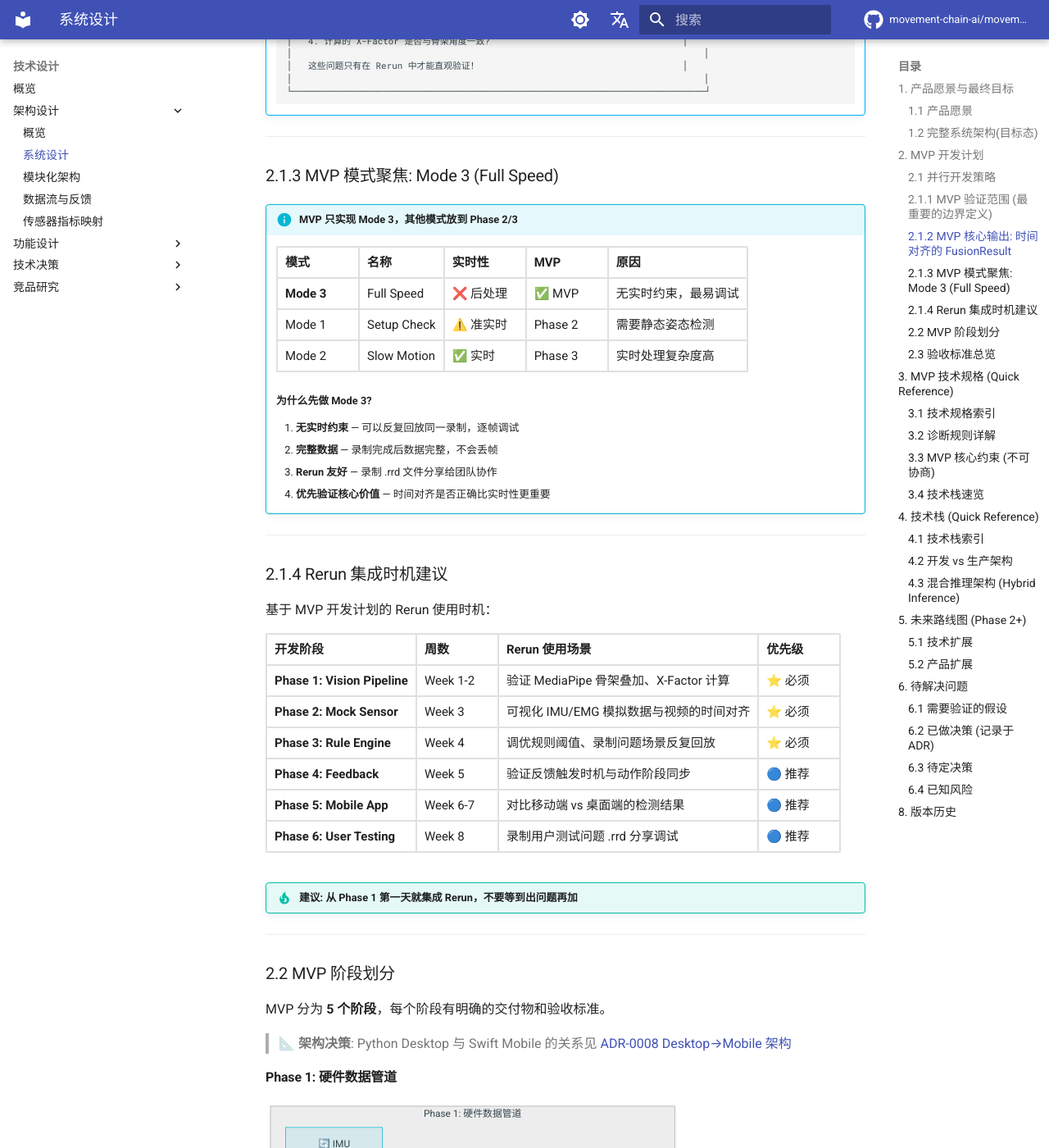
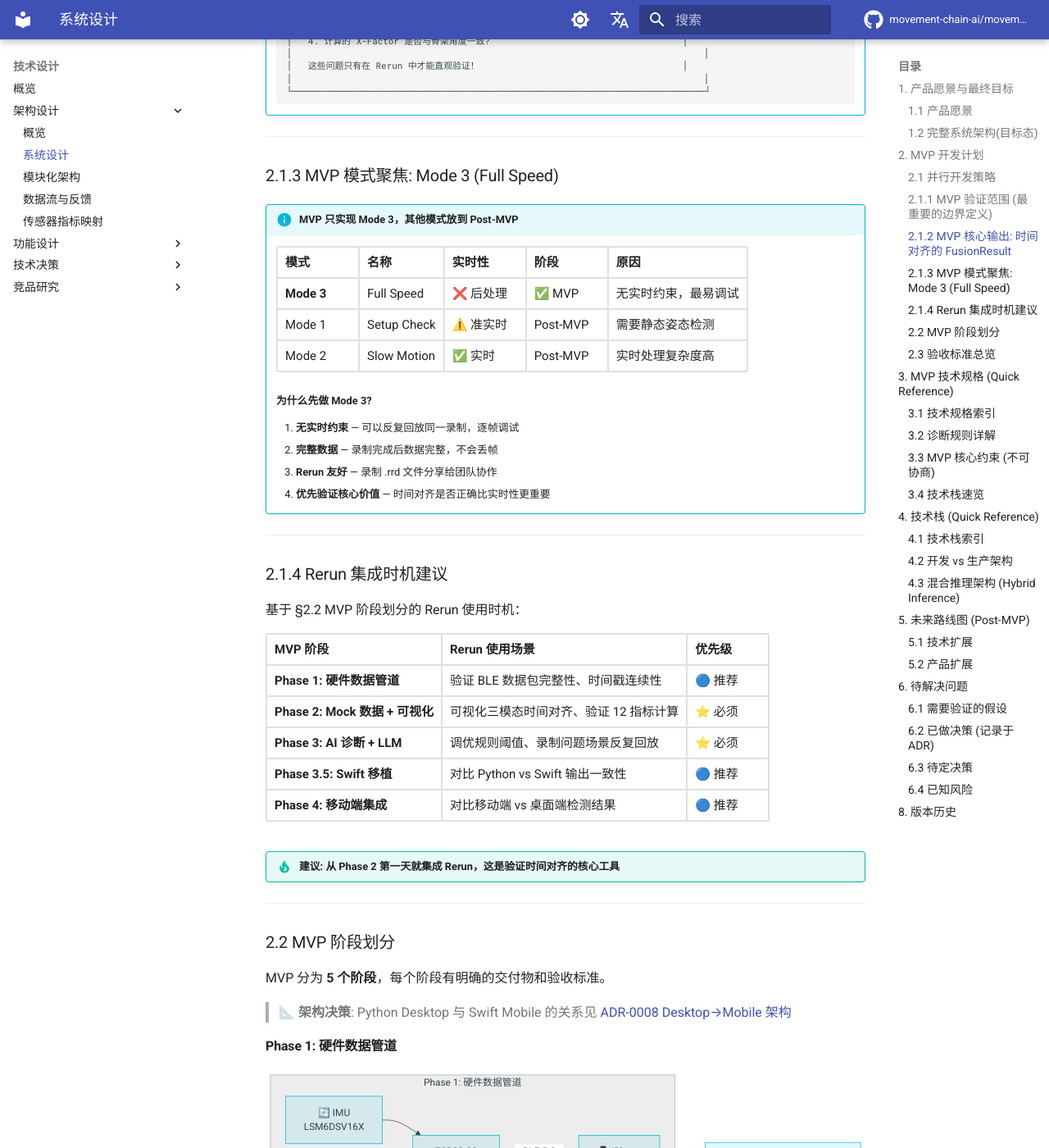
Before and after one commit to movement-chain-ai/movement-chain-docs, an MkDocs documentation site: the page built from docs/zh/design/architecture/system-design.md, in a window 1280 px wide and 1400 px high, scrolled down 6963 px. Shown: the whole window at 82% size. Built offline with MkDocs 1.6.1 and Material for MkDocs 9.7.7, drawn with Linux system fonts in a browser that asks for light colours; comment, search, counter and statistics services are not loaded; the version menu is left out; some of the changed text lies outside the part shown.

Commit message:
docs(zh): 统一 Phase 术语，避免 MVP 阶段混淆 v3.9
- §2.1.3: "Phase 2/3" → "Post-MVP" (Mode 1/2 延后)
- §2.1.4: Rerun 表对齐 §2.2 (Phase 1-4 + 3.5)
- §4.3, §5: "Phase 2+" → "Post-MVP"
- §5: 明确 "MVP = Phase 1 → 2 → 3 → 3.5 → 4"

🤖 Generated with [Claude Code](https://claude.com/claude-code)

Co-Authored-By: Claude Opus 4.5 <noreply@anthropic.com>

```diff
--- a/docs/zh/design/architecture/system-design.md
+++ b/docs/zh/design/architecture/system-design.md
@@ -336,13 +336,13 @@ assert result is not None  # MVP 通过!
 
 ### 2.1.3 MVP 模式聚焦: Mode 3 (Full Speed)
 
-!!! info "MVP 只实现 Mode 3，其他模式放到 Phase 2/3"
+!!! info "MVP 只实现 Mode 3，其他模式放到 Post-MVP"
 
-    | 模式 | 名称 | 实时性 | MVP | 原因 |
+    | 模式 | 名称 | 实时性 | 阶段 | 原因 |
     |-----|------|--------|-----|------|
     | **Mode 3** | Full Speed | ❌ 后处理 | ✅ MVP | 无实时约束，最易调试 |
-    | Mode 1 | Setup Check | ⚠️ 准实时 | Phase 2 | 需要静态姿态检测 |
-    | Mode 2 | Slow Motion | ✅ 实时 | Phase 3 | 实时处理复杂度高 |
+    | Mode 1 | Setup Check | ⚠️ 准实时 | Post-MVP | 需要静态姿态检测 |
+    | Mode 2 | Slow Motion | ✅ 实时 | Post-MVP | 实时处理复杂度高 |
 
     **为什么先做 Mode 3?**
 
@@ -355,18 +355,17 @@ assert result is not None  # MVP 通过!
 
 ### 2.1.4 Rerun 集成时机建议
 
-基于 MVP 开发计划的 Rerun 使用时机：
+基于 §2.2 MVP 阶段划分的 Rerun 使用时机：
 
-| 开发阶段 | 周数 | Rerun 使用场景 | 优先级 |
-|---------|-----|---------------|--------|
-| **Phase 1: Vision Pipeline** | Week 1-2 | 验证 MediaPipe 骨架叠加、X-Factor 计算 | ⭐ 必须 |
-| **Phase 2: Mock Sensor** | Week 3 | 可视化 IMU/EMG 模拟数据与视频的时间对齐 | ⭐ 必须 |
-| **Phase 3: Rule Engine** | Week 4 | 调优规则阈值、录制问题场景反复回放 | ⭐ 必须 |
-| **Phase 4: Feedback** | Week 5 | 验证反馈触发时机与动作阶段同步 | 🔵 推荐 |
-| **Phase 5: Mobile App** | Week 6-7 | 对比移动端 vs 桌面端的检测结果 | 🔵 推荐 |
-| **Phase 6: User Testing** | Week 8 | 录制用户测试问题 .rrd 分享调试 | 🔵 推荐 |
+| MVP 阶段 | Rerun 使用场景 | 优先级 |
+|---------|---------------|--------|
+| **Phase 1: 硬件数据管道** | 验证 BLE 数据包完整性、时间戳连续性 | 🔵 推荐 |
+| **Phase 2: Mock 数据 + 可视化** | 可视化三模态时间对齐、验证 12 指标计算 | ⭐ 必须 |
+| **Phase 3: AI 诊断 + LLM** | 调优规则阈值、录制问题场景反复回放 | ⭐ 必须 |
+| **Phase 3.5: Swift 移植** | 对比 Python vs Swift 输出一致性 | 🔵 推荐 |
+| **Phase 4: 移动端集成** | 对比移动端 vs 桌面端检测结果 | 🔵 推荐 |
 
-!!! tip "建议: 从 Phase 1 第一天就集成 Rerun，不要等到出问题再加"
+!!! tip "建议: 从 Phase 2 第一天就集成 Rerun，这是验证时间对齐的核心工具"
 
 ---
 
@@ -647,15 +646,15 @@ flowchart LR
 | **Sensor Fusion** | 📱 On-device | <10ms | 低延迟 |
 | **Rule Engine** | 📱 On-device | <5ms | 确定性 |
 | **LLM Feedback** | ☁️ Cloud API | 200-500ms | 复杂推理，挥杆后可接受 |
-| **Data Sync** | ☁️ Cloud (Phase 2+) | N/A | 趋势分析、跨设备 |
+| **Data Sync** | ☁️ Cloud (Post-MVP) | N/A | 趋势分析、跨设备 |
 
 > 📐 **详细规格**: [数据管道与AI](./data-pipeline-and-ai.md) | [模块化架构](./modular-architecture.md)
 
 ---
 
-## 5. 未来路线图 (Phase 2+)
+## 5. 未来路线图 (Post-MVP)
 
-MVP (Phase 1-4) 完成后的扩展方向:
+MVP (Phase 1 → 2 → 3 → 3.5 → 4) 完成后的扩展方向:
 
 ### 5.1 技术扩展
 
@@ -664,7 +663,7 @@ MVP (Phase 1-4) 完成后的扩展方向:
 | **个性化调优** | [个性化规格](../specs/personalization.md) | 按性别/年龄/体型调整阈值 | Phase 4 完成 |
 | **EMG 扩展** | [传感器映射](./sensor-metric-mapping.md) | 2→4→6 通道 EMG | 硬件验证 |
 | **高级模型** | [模块化架构](./modular-architecture.md) | MediaPipe → RTMPose → ViTPose++ | 性能基准 |
-| **球杆追踪** | [可视化工具](../decisions/visualization-tools-evaluation.md) | TAPIR 替代 Trackman 雷达 | Phase 2+ |
+| **球杆追踪** | [可视化工具](../decisions/visualization-tools-evaluation.md) | TAPIR 替代 Trackman 雷达 | Post-MVP |
 
 ### 5.2 产品扩展
 
@@ -738,6 +737,7 @@ MVP (Phase 1-4) 完成后的扩展方向:
 | 3.6 | 2025-12-25 | **重构 Section 6-7**: 未来路线图对齐 Phase 结构，待解决问题区分已决策/待定/风险 |
 | 3.7 | 2025-12-26 | **恢复 v3.1-3.6**: 从丢失的 commit 1dab832 完整恢复重构内容 (7阶段数据流、Mermaid图、索引表); 新增 Section 2.1.1 MVP 验证范围 |
 | 3.8 | 2025-12-27 | **新增 §2.1.2-2.1.4**: 从 modular-architecture.md 合并 MVP 核心输出图、Mode 3 聚焦策略、Rerun 集成时机表 |
+| 3.9 | 2025-12-27 | **术语统一**: §2.1.4 Rerun 表对齐 §2.2 Phase 结构; "Phase 2+" 改为 "Post-MVP" 避免混淆 |
 
 ---
 
```
